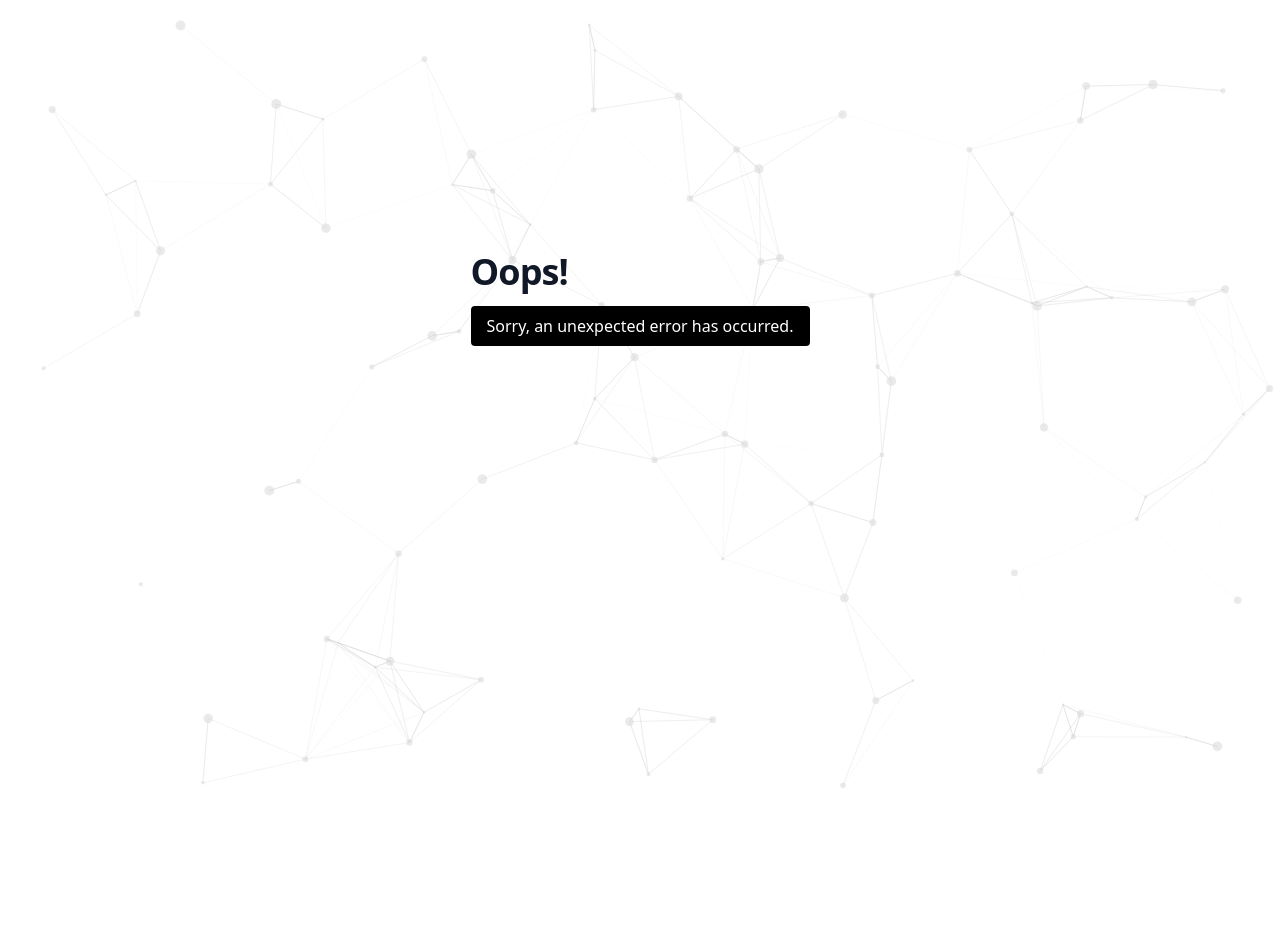
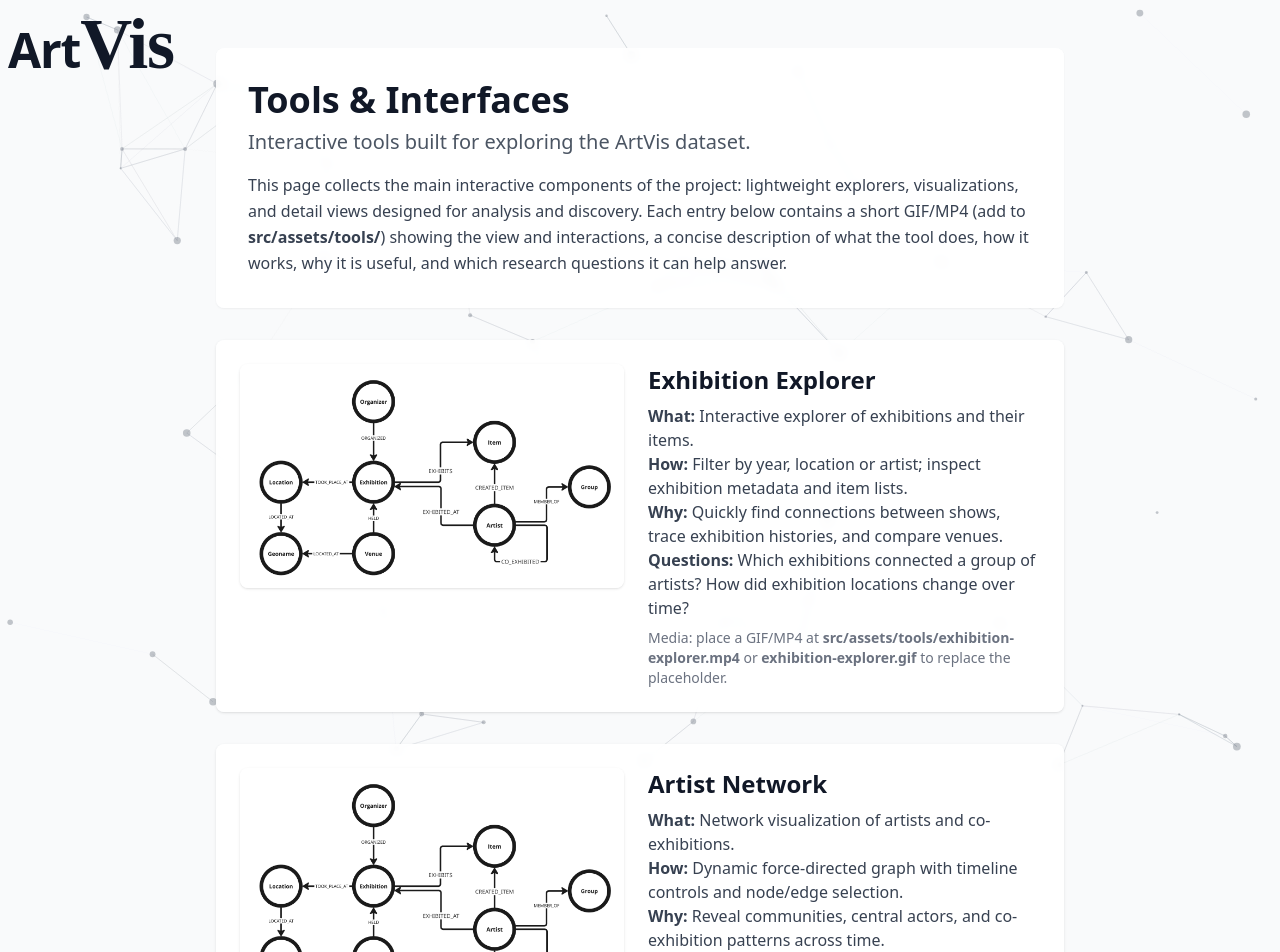
Before and after one commit to velitchko/artvis, a React app in the folder frontend/: page /tools in a window 1280 px wide. Shown: the top 952 px of the page. Before the commit the page ends 800 px from the top, so only its background shows below. Built offline with nearby package versions, Linux system fonts and the light colour scheme.

Commit message:
add blurb and tools overview

```diff
--- a/frontend/src/pages/home.tsx
+++ b/frontend/src/pages/home.tsx
@@ -99,6 +99,16 @@ const HomePage = (props: any) => {
                 <div className="text-center mb-8 sm:mb-12">
                     <HeadingComponent {...title} />
                 </div>
+                {/* Tools blurb - placed directly under the title to avoid dropdown overlap */}
+                <div className="w-full flex justify-center mb-6">
+                    <div className="max-w-md w-full px-4">
+                        <div className="bg-white/90 backdrop-blur-sm rounded-lg shadow-sm p-6 text-center">
+                            <h3 className="text-lg font-semibold text-gray-900 mb-2">Explore the Tools</h3>
+                            <p className="text-gray-700 mb-4">Discover interactive explorers, network visualizations, and detail views built to help you interrogate the dataset — see what, how and why each tool helps research questions.</p>
+                            <a href="/tools" className="inline-block px-6 py-2 text-sm font-semibold text-white bg-black rounded-full hover:bg-gray-900">View Tools</a>
+                        </div>
+                    </div>
+                </div>
                 {/* Search section - Google-style positioning */}
                 <div className="w-full max-w-md sm:max-w-lg md:max-w-xl lg:max-w-2xl mx-auto">
                     <SearchComponent query={GET_EVERYTHING} onClick={handleClick} />
@@ -115,6 +125,14 @@ const HomePage = (props: any) => {
                 {/* Spacer for bottom */}
                 <div className="flex-1"></div>
                 {/* Minimal Footer - now in main view */}
+                <div className="max-w-4xl mx-auto px-6 mb-6">
+                    <div className="bg-white/90 backdrop-blur-sm rounded-lg shadow-sm p-6 text-center">
+                        <h3 className="text-lg font-semibold text-gray-900 mb-2">Explore the Tools</h3>
+                        <p className="text-gray-700 mb-4">Discover interactive explorers, network visualizations, and detail views built to help you interrogate the dataset — see what, how and why each tool helps research questions.</p>
+                        <a href="/tools" className="inline-block px-6 py-2 text-sm font-semibold text-white bg-black rounded-full hover:bg-gray-900">View Tools</a>
+                    </div>
+                </div>
+
                 <footer className="w-full py-4 border-t border-gray-200">
                     <div className="max-w-4xl mx-auto">
                         <div className="flex flex-col sm:flex-row justify-center items-center space-y-2 sm:space-y-0 sm:space-x-6 text-xs sm:text-sm text-gray-600">
--- /dev/null
+++ b/frontend/src/pages/tools.tsx
@@ -0,0 +1,87 @@
+import React from 'react';
+import NavigationComponent from '../components/navigation/navigation';
+import FooterComponent from '../components/footer/footer';
+import ParticlesTransparentComponent from '../components/particles/particles-transparent';
+import schemaImg from '../assets/schema.png';
+
+const tools = [
+    {
+        id: 'exhibition-explorer',
+        title: 'Exhibition Explorer',
+        what: 'Interactive explorer of exhibitions and their items.',
+        how: 'Filter by year, location or artist; inspect exhibition metadata and item lists.',
+        why: 'Quickly find connections between shows, trace exhibition histories, and compare venues.',
+        questions: 'Which exhibitions connected a group of artists? How did exhibition locations change over time?',
+        media: schemaImg
+    },
+    {
+        id: 'artist-network',
+        title: 'Artist Network',
+        what: 'Network visualization of artists and co-exhibitions.',
+        how: 'Dynamic force-directed graph with timeline controls and node/edge selection.',
+        why: 'Reveal communities, central actors, and co-exhibition patterns across time.',
+        questions: 'Who are the most connected artists? Which clusters represent movements or shared venues?',
+        media: schemaImg
+    },
+    {
+        id: 'artist-detail',
+        title: 'Artist Detail View',
+        what: 'Detailed view for a single artist including exhibitions and items.',
+        how: 'Timeline and item gallery with linked maps and related-artist links.',
+        why: 'Deep-dive into an artist\'s exhibition history and relationships.',
+        questions: 'When and where did this artist exhibit? With whom did they exhibit most often?',
+        media: schemaImg
+    }
+];
+
+const ToolsPage: React.FC = () => {
+    return (
+        <div className="min-h-screen bg-gray-50 relative overflow-hidden">
+            <div className="absolute inset-0 z-0">
+                <ParticlesTransparentComponent />
+            </div>
+            <div className="relative z-10">
+                <NavigationComponent showHeading={true} />
+
+                <div className="max-w-4xl mx-auto px-6 py-12 relative z-10">
+                    <div className="bg-white/90 backdrop-blur-sm rounded-lg shadow-sm p-8 mb-8">
+                        <h1 className="text-4xl font-extrabold text-gray-900 mb-2">Tools & Interfaces</h1>
+                        <p className="text-xl text-gray-600 mb-4">Interactive tools built for exploring the ArtVis dataset.</p>
+                        <div className="prose prose-lg max-w-none">
+                            <p className="text-gray-700 leading-relaxed">
+                                This page collects the main interactive components of the project: lightweight explorers, visualizations, and detail views designed for analysis and discovery. Each entry below contains a short GIF/MP4 (add to <strong>src/assets/tools/</strong>) showing the view and interactions, a concise description of what the tool does, how it works, why it is useful, and which research questions it can help answer.
+                            </p>
+                        </div>
+                    </div>
+
+                    <div className="space-y-8">
+                        {tools.map((t) => (
+                            <div key={t.id} className="bg-white/90 backdrop-blur-sm rounded-lg shadow p-6">
+                                <div className="md:flex md:items-start md:space-x-6">
+                                    <div className="md:flex-shrink-0 mb-4 md:mb-0 flex justify-center">
+                                        <img src={t.media} alt={t.title} className="w-full sm:w-80 sm:h-48 md:w-96 md:h-56 object-cover rounded-lg shadow" />
+                                    </div>
+                                    <div className="prose prose-md max-w-none">
+                                        <h2 className="text-2xl font-bold text-gray-900">{t.title}</h2>
+                                        <div className="mt-2 text-gray-700">
+                                            <p><strong>What:</strong> {t.what}</p>
+                                            <p><strong>How:</strong> {t.how}</p>
+                                            <p><strong>Why:</strong> {t.why}</p>
+                                            <p><strong>Questions:</strong> {t.questions}</p>
+                                        </div>
+                                        <p className="text-sm text-gray-500 mt-2">Media: place a GIF/MP4 at <strong>src/assets/tools/{t.id}.mp4</strong> or <strong>{t.id}.gif</strong> to replace the placeholder.</p>
+                                    </div>
+                                </div>
+                            </div>
+                        ))}
+                    </div>
+
+                </div>
+
+                <FooterComponent />
+            </div>
+        </div>
+    );
+};
+
+export default ToolsPage;
--- a/frontend/src/routes/base.tsx
+++ b/frontend/src/routes/base.tsx
@@ -13,6 +13,7 @@ import GroupsPage from "../pages/groups";
 import GroupDetailPage from "../pages/group.detail";
 import DataPage from "../pages/data";
 import ContactPage from "../pages/contact";
+import ToolsPage from "../pages/tools";
 
 
 export default function Base() {
@@ -30,6 +31,7 @@ export default function Base() {
                 <Route path="/groups" element={<GroupsPage />} />
                 <Route path="/group/:id" element={<GroupDetailPage />} />
                 <Route path="/data" element={<DataPage />} />
+                <Route path="/tools" element={<ToolsPage />} />
                 <Route path="/contact" element={<ContactPage />} />
                 <Route path="*" element={<ErrorPage />} />
             </Routes>
--- a/frontend/src/routes/routes.tsx
+++ b/frontend/src/routes/routes.tsx
@@ -1,5 +1,6 @@
 export const ROUTES = [
     { path: '/', name: 'Home' },
+    { path: '/tools', name: 'Tools' },
     { path: '/publications', name: 'Publications' },
     { path: '/artists', name: 'Artist' },
     { path: '/artist/:id', name: 'ArtistDetail' },
```
